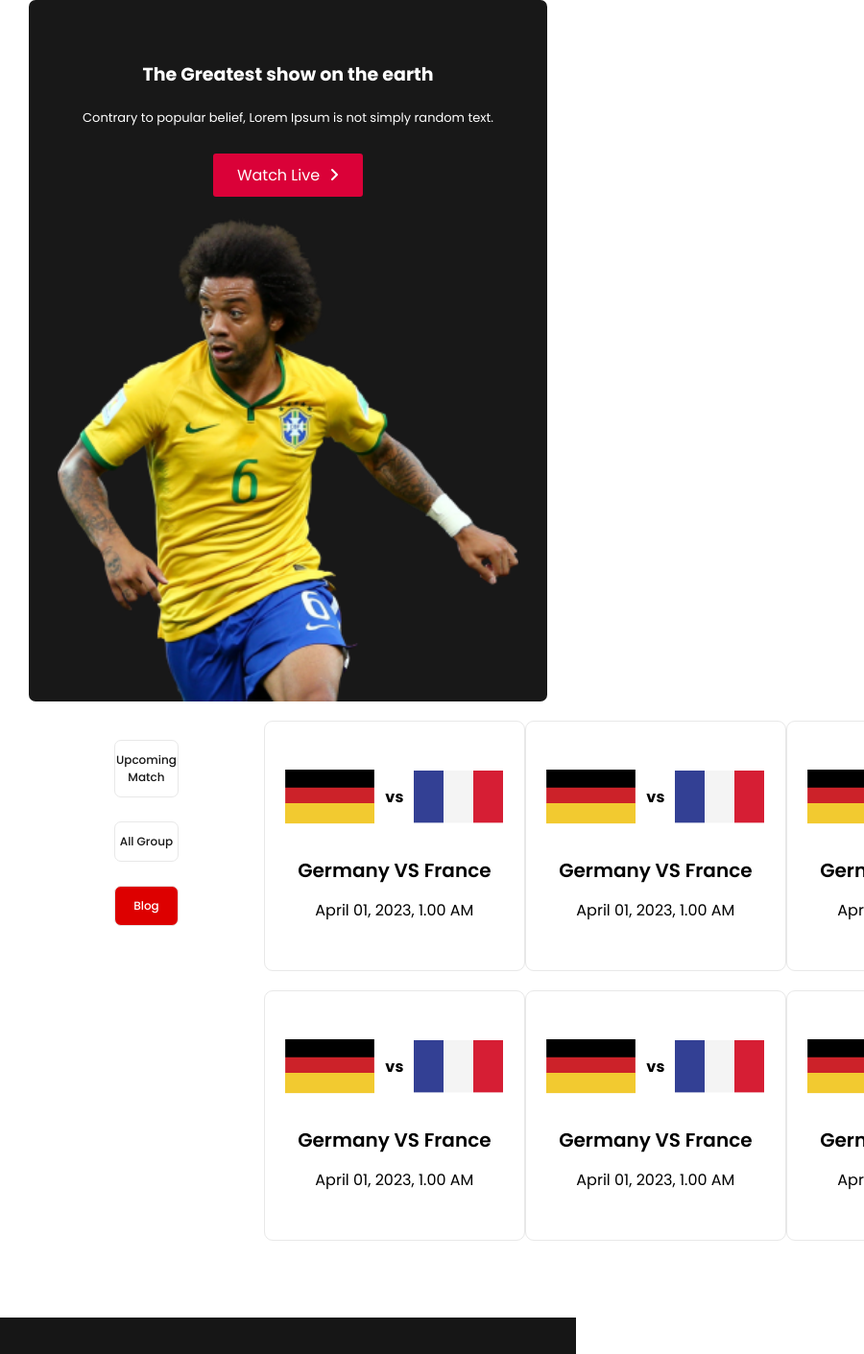
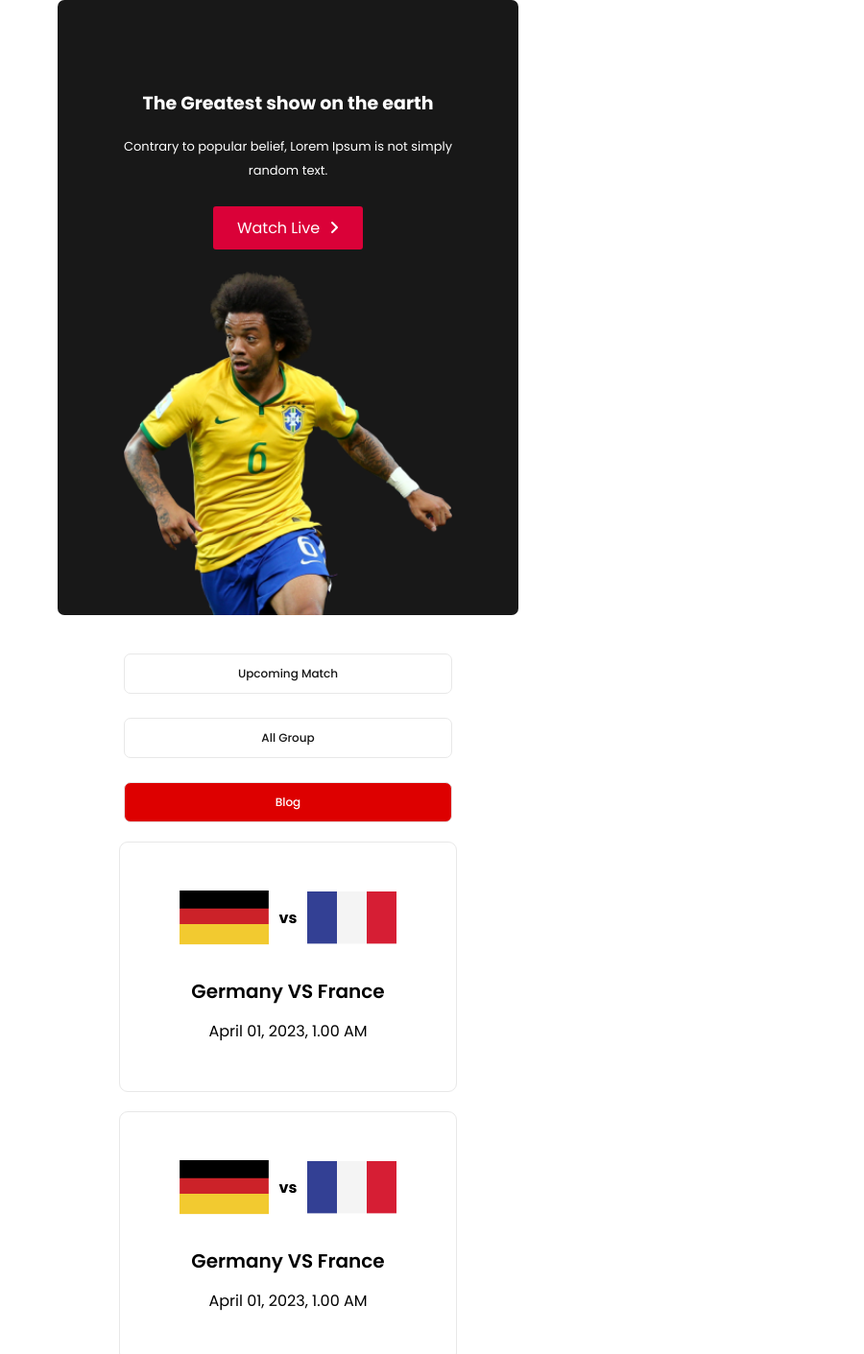
Before and after one commit to WDSumayer/assignment-2-world-cup-, a plain HTML site: page blog.html in a window 600 px wide. Shown: the top 1411 px of the page at 96% size, 900 px wide, since content can reach past the window. Drawn offline with Linux system fonts and the light colour scheme.

Commit message:
overflow hidden added

```diff
--- a/blog.html
+++ b/blog.html
@@ -44,9 +44,9 @@
                 <aside class="aside-menu-bar">
                     <nav>
                         <ul>
-                            <li><a href="">Upcoming Match</a></li>
+                            <li><a href="blog.html">Upcoming Match</a></li>
                             <li><a href="">All Group</a></li>
-                            <li><a href="">Blog</a></li>
+                            <li><a href="index.html">Blog</a></li>
                         </ul>
                     </nav>
                 </aside>
--- a/responsive-2.css
+++ b/responsive-2.css
@@ -33,7 +33,66 @@
 }
 
 /* small device */
-@media only screen and (min-width: 577px) and (max-width: 767px) {}
+@media only screen and (min-width: 577px) and (max-width: 767px) {
+    .upcoming-match-wrapper {
+        flex-direction: column;
+        align-items: center;
+    }
+
+    .upcoming-match-box-wrapper {
+        grid-template-columns: repeat(1, 1fr);
+        width: 100%;
+        justify-items: center;
+    }
+
+    .upcoming-match-box {
+        width: 350px;
+    }
+
+    .aside-menu-bar {
+        width: 18%;
+        border-radius: 7px;
+        padding: 25px;
+        background-color: #161616;
+    }
+
+    .aside-menu-bar nav ul {
+        list-style: none;
+        margin: 0;
+        padding: 0;
+
+    }
+
+    .aside-menu-bar nav ul li {
+        display: flex;
+        flex-direction: column;
+        align-items: center;
+        margin-bottom: 25px;
+
+    }
+
+    .aside-menu-bar nav ul li a {
+        text-decoration: none;
+        padding: 15px 0;
+        border-radius: 7px;
+        color: #161616;
+        background-color: #fff;
+        font-weight: 500;
+        display: block;
+        width: 100%;
+        text-align: center;
+    }
+
+
+    .aside-menu-bar nav ul li:last-child a {
+        background-color: #DD0000;
+        color: #fff;
+    }
+
+    .aside-menu-bar nav ul li:last-child {
+        margin-bottom: 0;
+    }
+}
 
 /* x-small device */
 @media only screen and (max-width: 576px) {
--- a/responsive.css
+++ b/responsive.css
@@ -24,7 +24,7 @@
 
     .footer-menu ul {
         flex-wrap: nowrap;
-        ;
+
     }
 
     .footer-menu ul li {
@@ -119,11 +119,10 @@
     }
 
     .blog-items-wrapper {
-        grid-template-columns: repeat(2, 1fr);
+        grid-template-columns: repeat(2, 320px);
         width: 100%;
-        grid-column-gap: 45px;
         grid-row-gap: 45px;
-        justify-items: center;
+        justify-content: space-between;
     }
 
     .blog-item-box {
@@ -156,7 +155,7 @@
 /* small device */
 @media only screen and (min-width: 577px) and (max-width: 767px) {
     .container {
-        width: 90%;
+        width: 80%;
     }
 
     /*-----------------------
@@ -171,7 +170,7 @@
 
         flex-direction: column;
         align-items: center;
-        padding: 30px 30px 0 30px
+        padding: 60px 60px 0 60px
     }
 
     .header-content-left {
@@ -209,6 +208,10 @@
         display: none;
     }
 
+    .header-content-right img {
+        width: 95%;
+    }
+
     /*-----------------------
     Blog Section Responsive style
 ------------------------*/
@@ -239,10 +242,12 @@
     .blog-items-wrapper {
         grid-template-columns: repeat(1, 1fr);
         width: 100%;
+        justify-items: center;
+
     }
 
     .blog-item-box {
-        width: 100%;
+        width: 350px;
     }
 
     /*-----------------------
--- a/style.css
+++ b/style.css
@@ -7,6 +7,7 @@ body {
     margin: 0;
     padding: 0;
     font-family: 'Poppins', sans-serif;
+    overflow: hidden;
 }
 
 h1,
```
